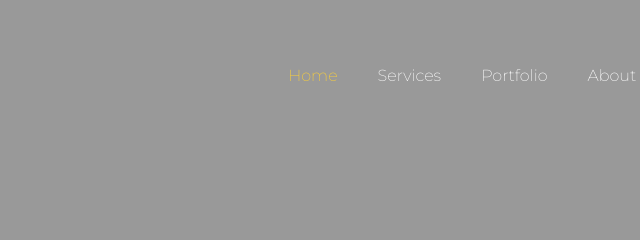
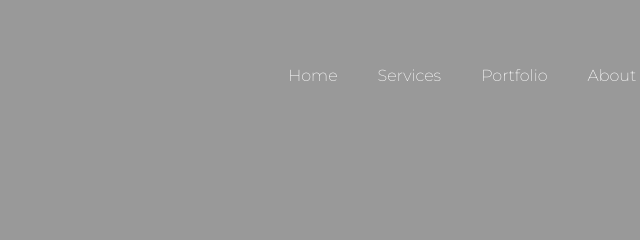
Before and after one commit to kacpermakowiecki/git-project, a website: page index.html in a window 1280 px wide. In both pictures the pointer is over the link "Home". Shown: the top 240 px of the page, 402-1042 px from the left. Drawn offline with Linux system fonts and the light colour scheme; a web font is replaced by a local one.

Commit message:
Add style css

```diff
--- a/css/style.css
+++ b/css/style.css
@@ -105,7 +105,7 @@ body {
 
 .nav-list a:hover {
   text-decoration: none;
-  color: #fed136;
+  color: white;
 }
 
 /*splash*/
```
